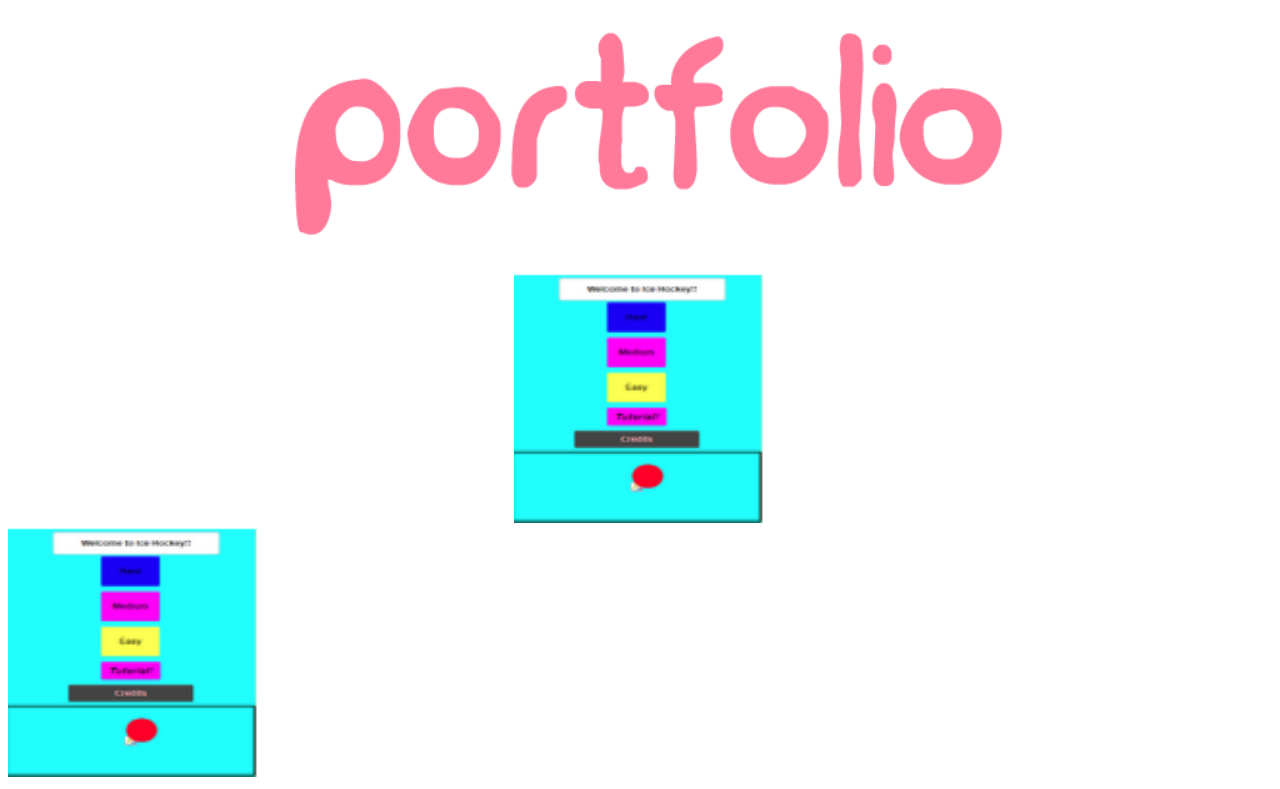
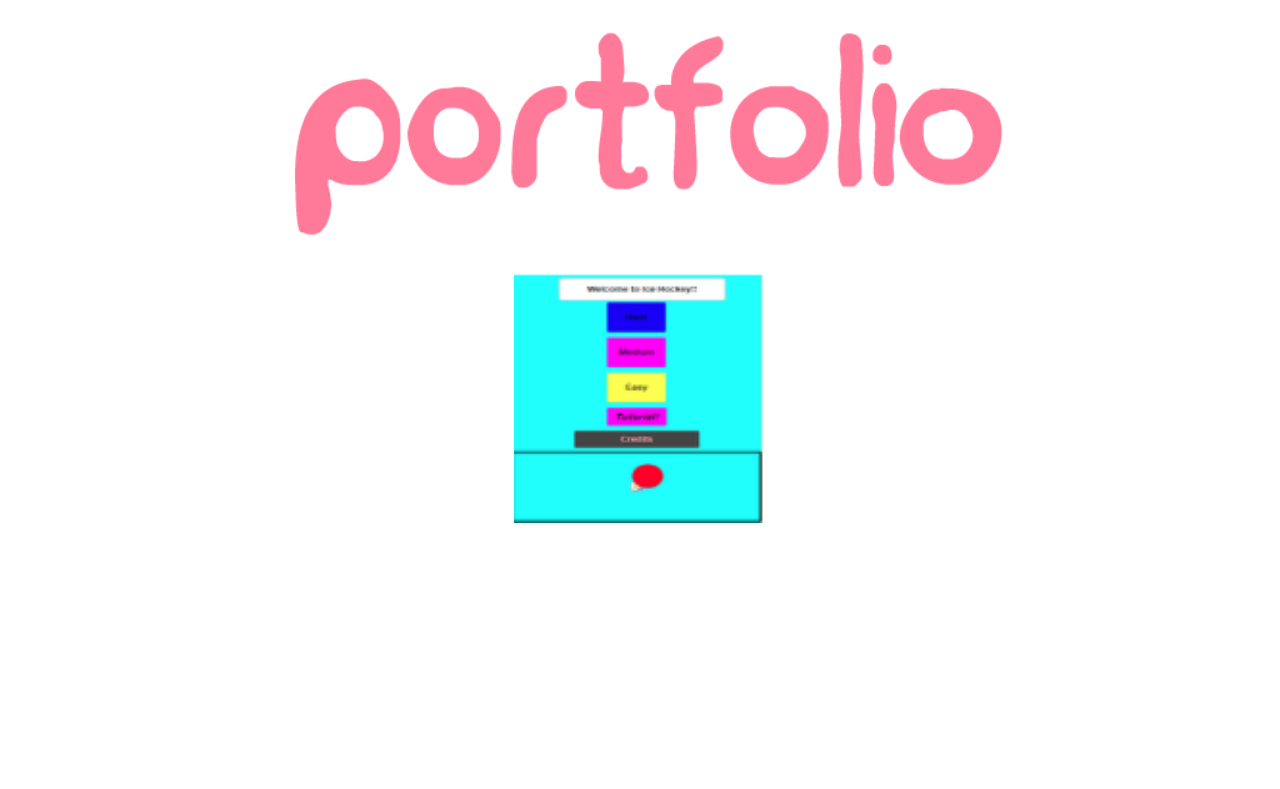
Before and after one commit to captainsharma/csp2089, a plain HTML site: page portfolio.html in a window 1280 px wide. Shown: the part 227-1016 px from the top of the page. After the commit the page ends 800 px from the top, so only its background shows below. Drawn offline with Linux system fonts and the light colour scheme.

Commit message:
Update portfolio.html

```diff
--- a/portfolio.html
+++ b/portfolio.html
@@ -20,11 +20,9 @@ Portfolio!            Portfolio!            Portfolio!</span></marquee>
     <a target="_blank" href="https://scratch.mit.edu">
     </a>
      <center>
+     <a target="_blank" href="http://ai2.appinventor.mit.edu/?galleryId=6666192070770688">
      <img src="images/Capture.PNG" height="250">
      </center>
-     <a target="_blank" href="http://ai2.appinventor.mit.edu/?galleryId=6666192070770688">
-     <img src="images/Capture.PNG" height="250">
-    <br>
     </a>
   </body>
   </html>
```
